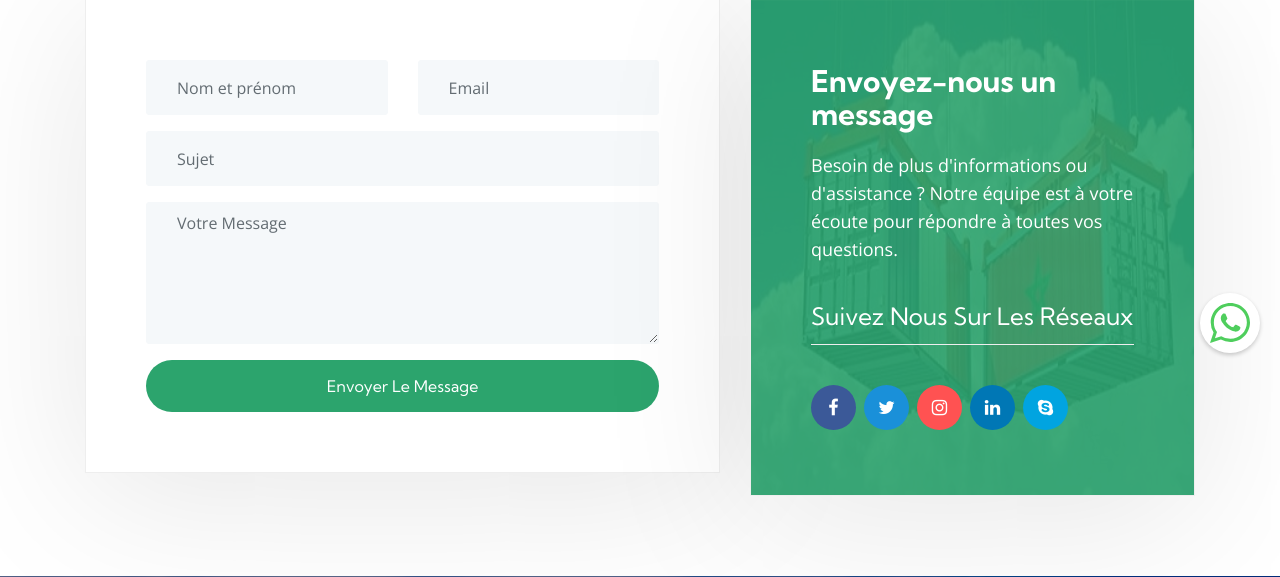
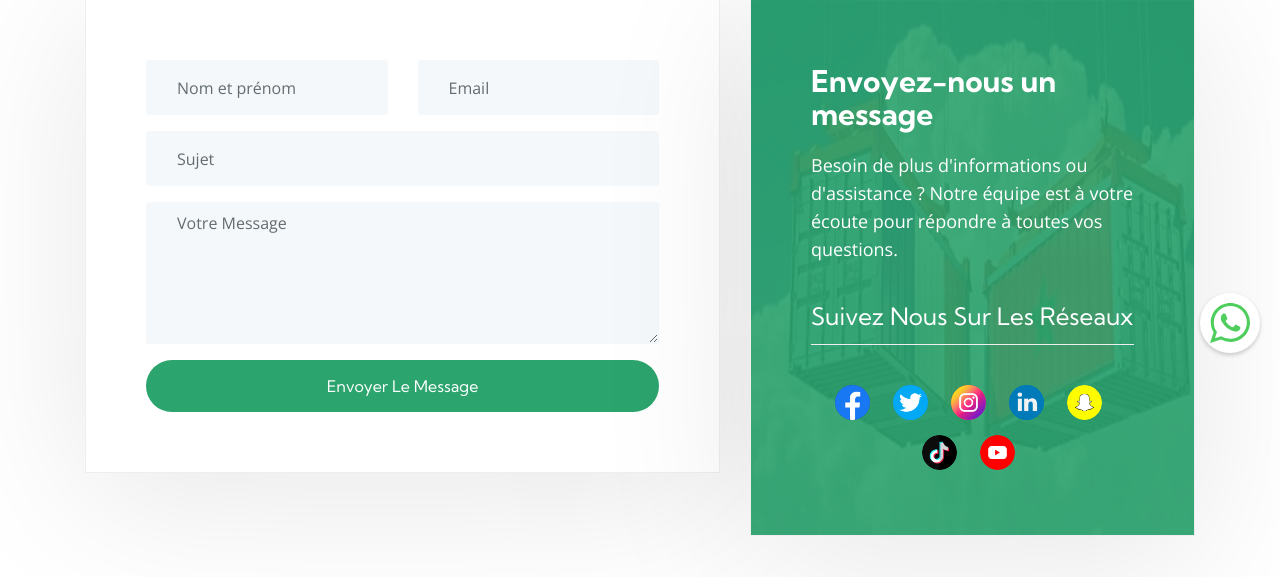
Before and after one commit to youssefck/elmoussafir, a PHP site: page /contact.php in a window 1280 px wide. Shown: the part 427-1004 px from the top of the page. Run offline with PHP 8.4, Linux system fonts and the light colour scheme; data comes from the database, SQL or seed files in the repository; some libraries are stand-ins or nearby versions.

Commit message:
handel social media

```diff
--- /dev/null
+++ b/assets/css/social-icons-fix.css
@@ -0,0 +1,47 @@
+/* Fix for social media icon styles */
+
+/* General social icon styles */
+.social_profile ul {
+    display: flex;
+    flex-wrap: wrap;
+    gap: 15px; /* Increased gap for better spacing */
+    justify-content: center;
+    padding: 0;
+    margin: 0;
+}
+
+.social_profile ul li {
+    margin: 0;
+    display: flex;
+}
+
+/* First row - 5 icons */
+.social_profile ul li:nth-child(-n+5) {
+    order: 1;
+}
+
+/* Second row - TikTok and YouTube */
+.social_profile ul li:nth-child(n+6) {
+    order: 2;
+}
+
+.social_profile ul li a {
+    display: flex;
+    align-items: center;
+    justify-content: center;
+    width: 35px;
+    height: 35px;
+    overflow: hidden;
+}
+
+/* Image sizing for social icons */
+.social_profile ul li a img {
+    width: 35px;
+    height: 35px;
+    object-fit: contain;
+}
+
+/* Simple hover effect */
+.social_profile ul li a:hover {
+    opacity: 0.8;
+}
--- a/contact.php
+++ b/contact.php
@@ -69,6 +69,8 @@ ini_set('display_errors', 1);
         <!-- Style CSS -->
         <link rel="stylesheet" href="assets/css/style.css">
         <link rel="stylesheet" href="assets/css/responsive.css">
+        <!-- Social Icons Fix CSS -->
+        <link rel="stylesheet" href="assets/css/social-icons-fix.css">
         <!-- HTML5 shim and Respond.js IE8 support of HTML5 elements and media queries -->
         <!--[if lt IE 9]>
           <script src="https://oss.maxcdn.com/html5shiv/3.7.2/html5shiv.min.js"></script>
@@ -163,11 +165,13 @@ ini_set('display_errors', 1);
                             <div class="social_profile">
                                 <h4><?php echo getContent($pdo, 'contact', 'titre_reseaux_sociaux'); ?></h4>
                                 <ul>
-                                    <li><a href="<?php echo getContent($pdo, 'contact', 'lien_facebook'); ?>" class="f_facebook"><i class="fa fa-facebook"></i></a></li>
-                                    <li><a href="<?php echo getContent($pdo, 'contact', 'lien_twitter'); ?>" class="f_twitter"><i class="fa fa-twitter"></i></a></li>
-                                    <li><a href="<?php echo getContent($pdo, 'contact', 'lien_instagram'); ?>" class="f_instagram"><i class="fa fa-instagram"></i></a></li>
-                                    <li><a href="<?php echo getContent($pdo, 'contact', 'lien_linkedin'); ?>" class="f_linkedin"><i class="fa fa-linkedin"></i></a></li>
-                                    <li><a href="<?php echo getContent($pdo, 'contact', 'lien_skype'); ?>" class="f_skype"><i class="fa fa-skype"></i></a></li>
+                                    <li><a href="<?php echo getContent($pdo, 'contact', 'lien_facebook'); ?>" class="f_facebook" target="_blank" rel="noopener noreferrer"><img src="assets/img/facebook.png" alt="Facebook"></a></li>
+                                    <li><a href="<?php echo getContent($pdo, 'contact', 'lien_twitter'); ?>" class="f_twitter" target="_blank" rel="noopener noreferrer"><img src="assets/img/twitter.png" alt="Twitter"></a></li>
+                                    <li><a href="<?php echo getContent($pdo, 'contact', 'lien_instagram'); ?>" class="f_instagram" target="_blank" rel="noopener noreferrer"><img src="assets/img/instagram.png" alt="Instagram"></a></li>
+                                    <li><a href="<?php echo getContent($pdo, 'contact', 'lien_linkedin'); ?>" class="f_linkedin" target="_blank" rel="noopener noreferrer"><img src="assets/img/linkedin.png" alt="LinkedIn"></a></li>
+                                    <li><a href="<?php echo getContent($pdo, 'contact', 'lien_snapchat'); ?>" class="f_snapchat" target="_blank" rel="noopener noreferrer"><img src="assets/img/snapchat.png" alt="Snapchat"></a></li>
+                                    <li><a href="<?php echo getContent($pdo, 'contact', 'lien_tiktok'); ?>" class="f_tiktok" target="_blank" rel="noopener noreferrer"><img src="assets/img/tiktok.png" alt="TikTok"></a></li>
+                                    <li><a href="<?php echo getContent($pdo, 'contact', 'lien_youtube'); ?>" class="f_youtube" target="_blank" rel="noopener noreferrer"><img src="assets/img/youtube.png" alt="YouTube"></a></li>
                                 </ul>
                             </div>
                         </div>
--- a/database.sql
+++ b/database.sql
@@ -189,7 +189,9 @@ INSERT INTO contact_content (nom_section, contenu) VALUES
 ('lien_twitter', '#'),
 ('lien_instagram', '#'),
 ('lien_linkedin', '#'),
-('lien_skype', '#'),
+('lien_snapchat', '#'),
+('lien_tiktok', '#'),
+('lien_youtube', '#'),
 ('message_whatsapp', 'Salut, comment puis-je vous aider?'),
 ('nom_entreprise', 'Morchid Elmoussafir'),
 ('temps_reponse', 'Répond généralement dans la journée'),
```
Also changed, not shown: admin/dashboard.php (+25 -3 lines), assets/img/facebook.png (added), assets/img/instagram.png (added), assets/img/linkedin.png (added), assets/img/snapchat.png (added), assets/img/tiktok.png (added), assets/img/twitter.png (added), assets/img/youtube.png (added).
